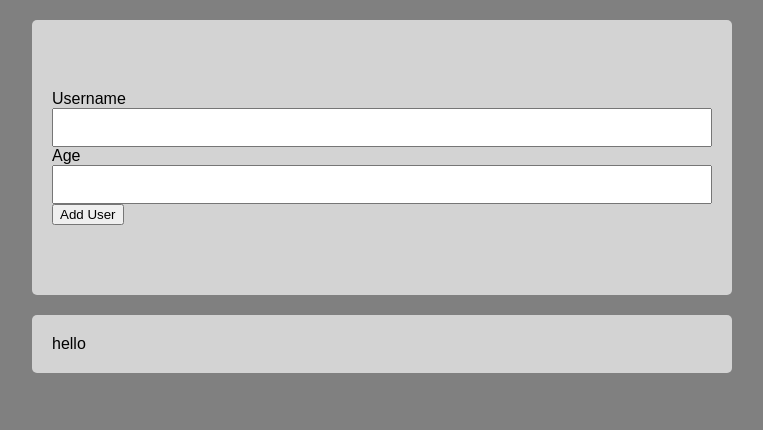
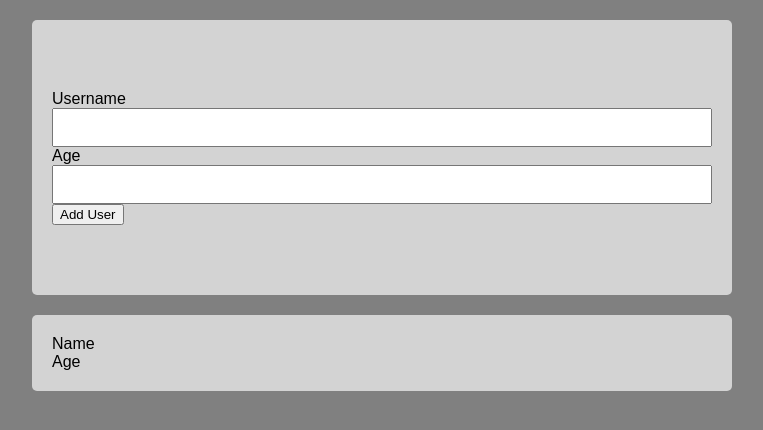
Before and after one commit to Developer-a-la-mode/Exercise, a React (Create React App) app: page / in a window 1280 px wide. Shown: the top 430 px of the page, without its empty margins (258-1021 px from the left). Built offline with nearby package versions, Linux system fonts and the light colour scheme.

Commit message:
data passing

```diff
--- a/src/components/AddUser.js
+++ b/src/components/AddUser.js
@@ -2,12 +2,21 @@ import React from 'react';
 import './AddUser.css'
 import Card from './Card';
 
-const AddUser = () => {
+const AddUser = (props) => {
+
+    const saveNewUser = (enteredUserData) => {
+        const userData = {
+            ...enteredUserData,
+            id: Math.random().toString()
+        }
+        console.log(userData);
+    }
 
     return (
         <div>
-            <Card>
-                hello
+            <Card className="Card" >
+                <div>Name</div>
+                <div>Age</div>
             </Card>
         </div>
     )
--- a/src/components/Form.js
+++ b/src/components/Form.js
@@ -1,7 +1,7 @@
 import { React, useState } from 'react';
 import './Form.css';
 
-const Form = () => {
+const Form = (props) => {
     const [userName,setUserName] = useState(' ')
     const [userAge,setUserAge] = useState(' ')
 
@@ -19,7 +19,7 @@ const Form = () => {
             username: userName,
             age: userAge
         };
-
+        saveNewUser(userData);
     }
 
     return (
--- a/src/components/Main.js
+++ b/src/components/Main.js
@@ -3,9 +3,12 @@ import Card from './Card';
 import Form from './Form';
 
 const Main = () => {
+    const userList = () => {
+
+    }
 
     return (
-        <Card>
+        <Card className="Card">
             <Form>
 
             </Form>
```
